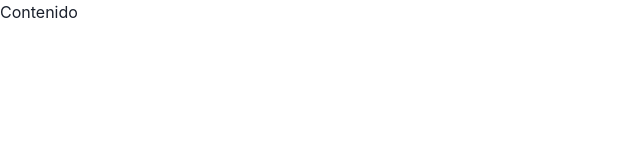
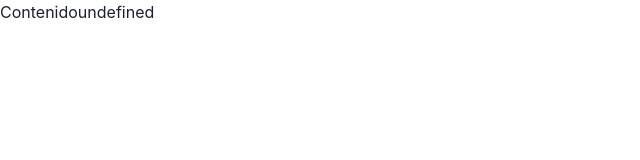
Before and after one commit to iwayato/Entrega_3_INF322, a React (Vite) app: page /contenido/ICN345 in a window 1280 px wide. Shown: the top 160 px of the page, without its empty margins (0-640 px from the left). Built offline with nearby package versions, Linux system fonts and the light colour scheme.

Commit message:
Trying to pass props to routes

```diff
--- a/src/components/Contenido.jsx
+++ b/src/components/Contenido.jsx
@@ -1,7 +1,11 @@
+import { useLocation } from 'react-router-dom';
+
 const Contenido = () => {
+    const location = useLocation();
+    const receivedData = location.state;
     return(
         <div>
-            Contenido
+            {"Contenido" + receivedData?.nombreRamo}
         </div>
     )
 }
--- a/src/components/RamosCard.jsx
+++ b/src/components/RamosCard.jsx
@@ -13,6 +13,10 @@ import {
 import { Link } from 'react-router-dom'
 
 const RamosCard = (props) => {
+    const dataToSend = {
+        nombreRamo: props.nombre,
+        siglaRamo: props.sigla
+    }
     return (
         <Box bg='gray.400' borderRadius={8} p={5}>
             <Center>
@@ -28,7 +32,7 @@ const RamosCard = (props) => {
                             .map((item, index) => {
                             return (
                                 <Box w='70%'>
-                                    <Link to = {"contenido/" + props.sigla}>
+                                    <Link to = { { pathname: "contenido/" + props.sigla, state: dataToSend } }>
                                         <Button w="100%" key={index} rightIcon={item[1]}>
                                             {item[0]}
                                         </Button>
```
